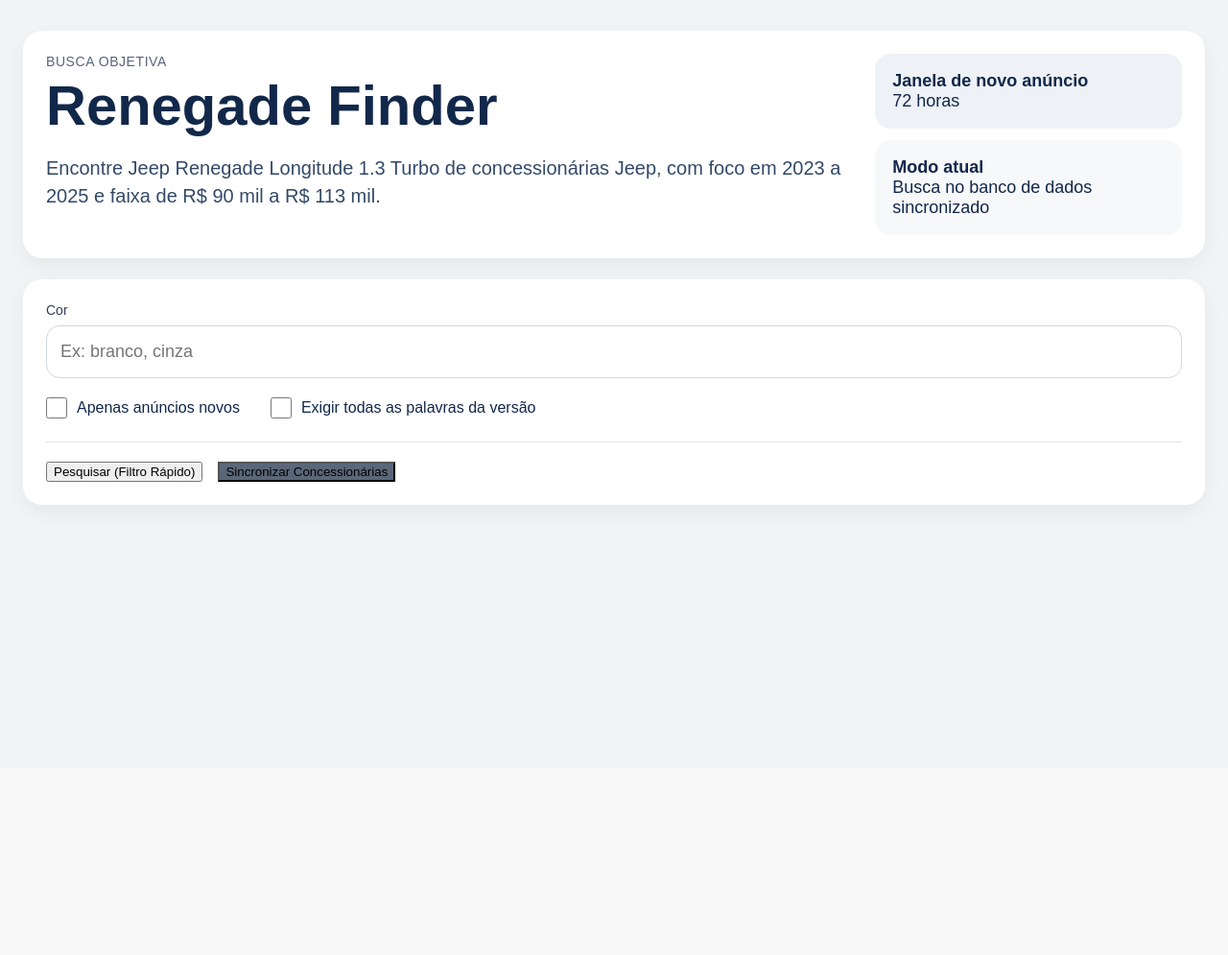
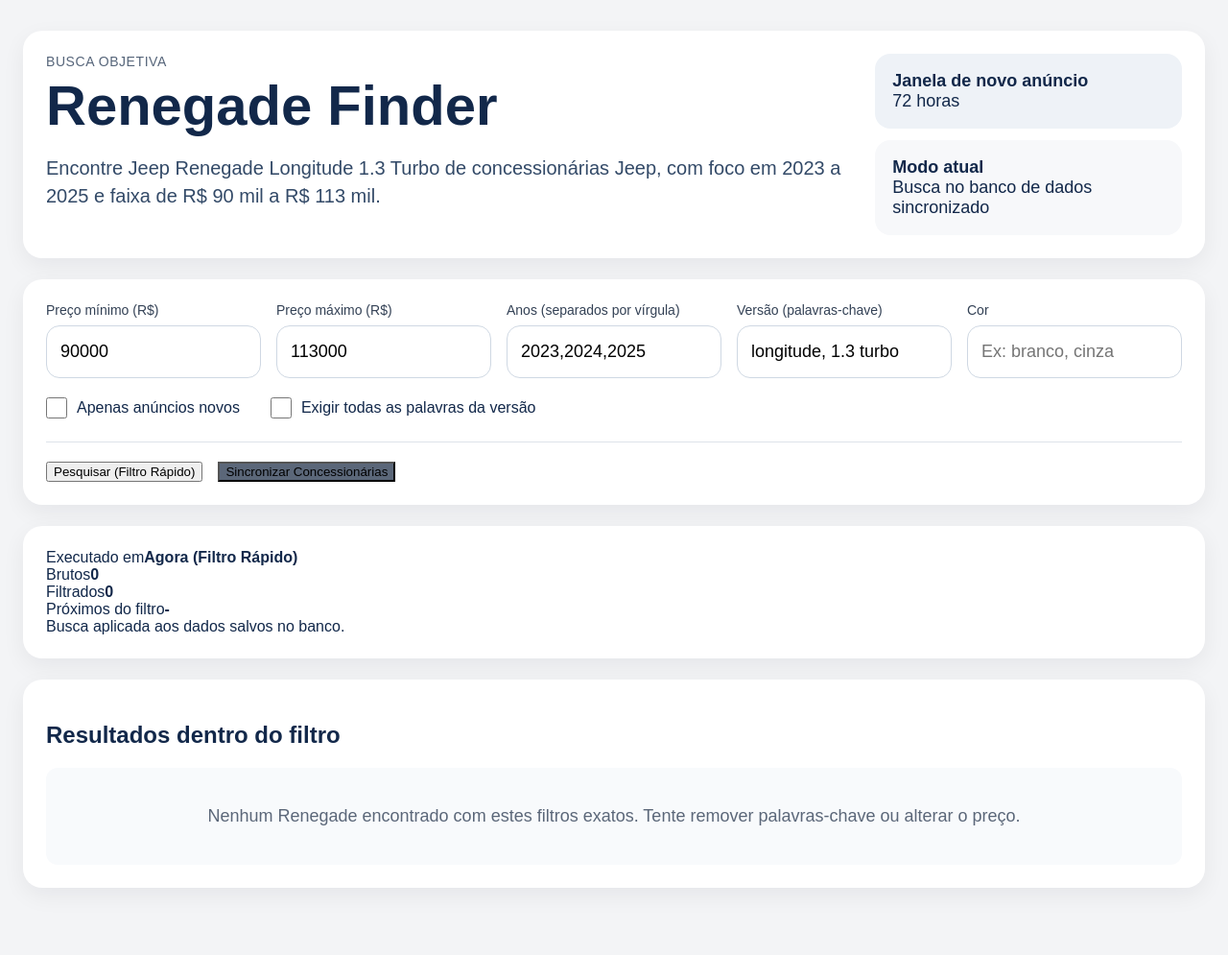
Before and after one commit to yizzy-cloud/jeppfinder, a Flask app: page / in a window 1280 px wide. Shown: the whole page at 96% size. Before the commit the page ends 533 px from the top, so only its background shows below. Run offline with Flask 3, Linux system fonts and the light colour scheme; data that the repository does not hold is empty.

Commit message:
Update index.html

```diff
--- a/templates/index.html
+++ b/templates/index.html
@@ -26,8 +26,24 @@
       </div>
     </section>
 
-    <section class="card filters">
-    <div class="grid-filtros">
+   <section class="card filters">
+      <div class="grid-filtros">
+        <label>
+          <span>Preço mínimo (R$)</span>
+          <input id="min_price" type="number" value="{{ default_filters.min_price }}">
+        </label>
+        <label>
+          <span>Preço máximo (R$)</span>
+          <input id="max_price" type="number" value="{{ default_filters.max_price }}">
+        </label>
+        <label>
+          <span>Anos (separados por vírgula)</span>
+          <input id="years" type="text" value="{{ default_filters.years | join(',') }}">
+        </label>
+        <label>
+          <span>Versão (palavras-chave)</span>
+          <input id="version_keywords" type="text" value="{{ default_filters.version_keywords | join(', ') }}">
+        </label>
         <label>
           <span>Cor</span>
           <input id="color_filter" type="text" placeholder="Ex: branco, cinza">
```
